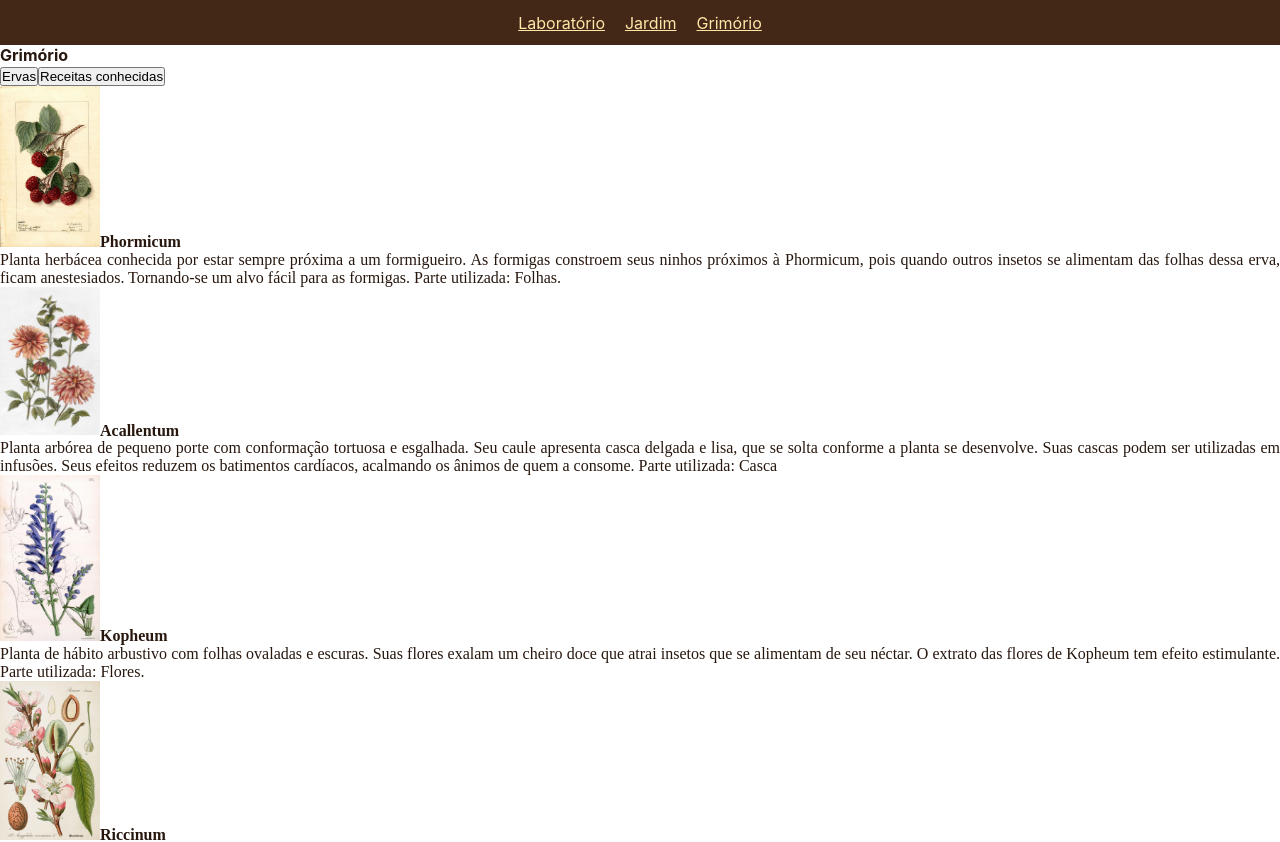
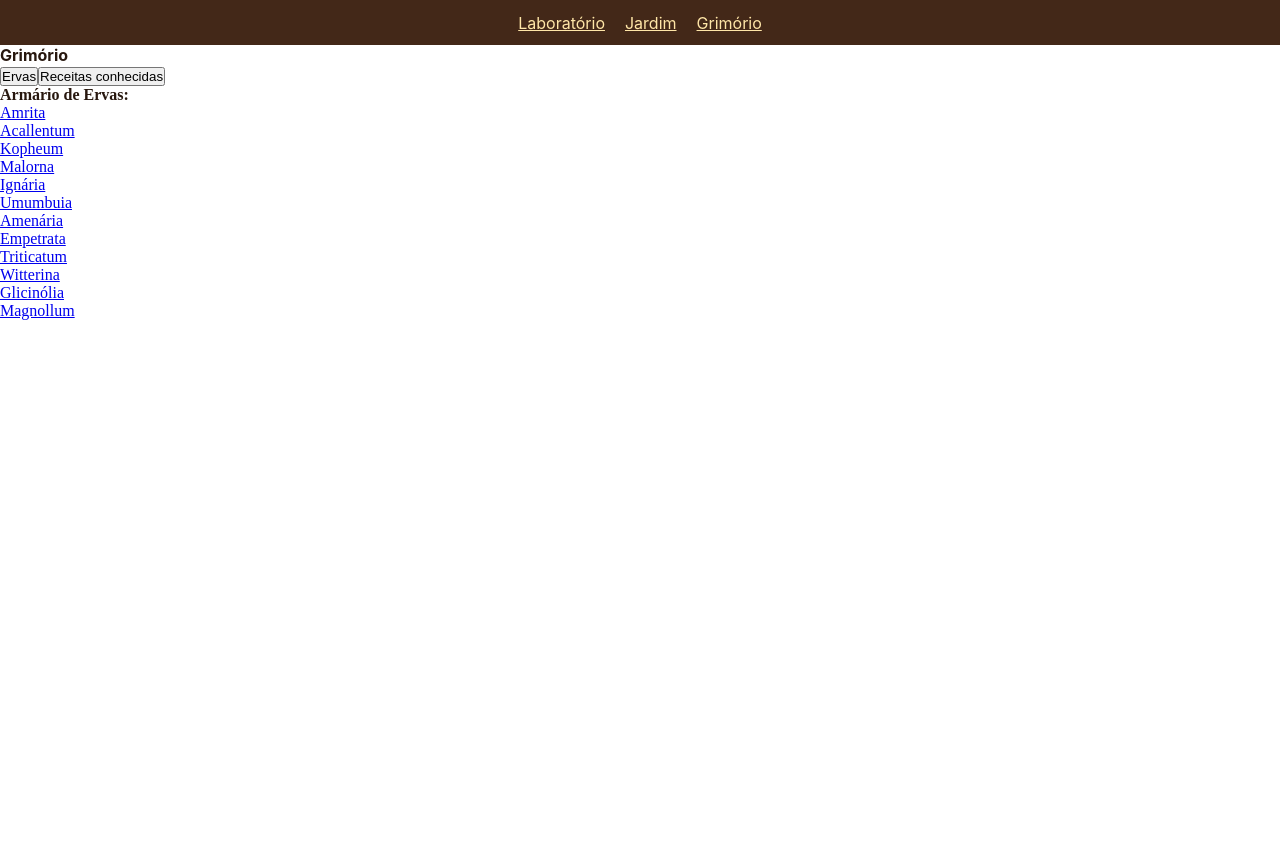
Before and after one commit to renanpbraga/boticarium, a React (Create React App) app: page /grimorio in a window 1280 px wide. Shown: the top 842 px of the page. After the commit the page ends 800 px from the top, so only its background shows below. Built offline with nearby package versions, Linux system fonts and the light colour scheme.

Commit message:
adiciona pagina de detlhes das ervas

```diff
--- a/src/App.js
+++ b/src/App.js
@@ -1,5 +1,6 @@
 import React from 'react';
 import { Route, Switch } from 'react-router-dom';
+import Ervas from './components/Ervas';
 import Grimorio from './components/Grimorio';
 import Jardim from './components/Jardim';
 // import Laboratorio from './components/Laboratorio';
@@ -11,8 +12,9 @@ function App() {
   return (
     <BoticariumProvider>
       <Switch>
+        <Route path="/grimorio/:erva" render={ (props) => <Ervas { ...props } /> } />
+        <Route path="/grimorio" render={ (props) => <Grimorio { ...props } /> } />
         <Route path="/jardim" render={ (props) => <Jardim { ...props } /> } />
-        <Route path="/grimorio" render={ (props) => <Grimorio { ...props } /> } />
         <Route exact path="/" render={ (props) => <Laboratorio2 { ...props } /> } />
       </Switch>
     </BoticariumProvider>
--- /dev/null
+++ b/src/components/Ervas.jsx
@@ -0,0 +1,19 @@
+import React, { useContext } from 'react';
+import BoticariumContext from '../context/BoticariumContext';
+
+function Ervas({ match: { params } }) {
+
+  const { jardim } = useContext(BoticariumContext)
+  const ervaNome = params.erva;
+  console.log(ervaNome);
+  const erva = jardim.find((ingred) => ingred.nome === ervaNome);
+  return (
+    <div>
+        <h1>{erva.nome}</h1>
+        <p>{erva.descricao}</p>
+        <img src={erva.img} width="400" alt={`Foto de ${erva.nome}`} />
+      </div>
+  )
+}
+
+export default Ervas;
--- a/src/components/Grimorio.jsx
+++ b/src/components/Grimorio.jsx
@@ -1,30 +1,15 @@
 import React, { useContext, useState } from 'react';
+import { Link } from 'react-router-dom';
 import BoticariumContext from '../context/BoticariumContext';
 import NavBar from './NavBar';
 
 function Grimorio() {
 
   const[isActive, setIsActive] = useState("false");
-  // const[receitas, setReceitas] = useState(false);
-  // console.log(ervas, 'ERVAS');
-  // console.log(receitas, 'RECEITAS');
 
   const handleToggle = () => {
     setIsActive(isActive === "" ? "active" : "");
   };
-
-  // const toggleClass = (ervas, receitas) => {
-  //   if(ervas === false){
-  //     setErvas(true);
-  //   } else if(ervas === true) {
-  //     setErvas(false);
-  //   }
-  //   if(!receitas){
-  //     setReceitas(true);
-  //   } else {
-  //     setReceitas(false);
-  //   };
-  // };
 
   const {receitasIniciais, jardim} = useContext(BoticariumContext);
   const getGrimorio = JSON.parse(localStorage.getItem('receitasConhecidas')) || [];
@@ -54,18 +39,20 @@ function Grimorio() {
         </button>
       </section>
       <section name="jardim" className={isActive ? "active" : "inactive"}>
+      <div className="armario-ervas">
+      <ul>
+        Armário de Ervas:
       {
-        jardim.map((erva) => (
-          (
-            <ul key={erva.nome}>
-            <img src={erva.img} width="100" alt={erva.nome}/>
-            {erva.nome}
-            <li key={erva.id}>
-              {erva.descricao}
+        jardim.map((erva, index) => (
+            <li key={index}>
+              <Link to={`/grimorio/${erva.nome}`}>
+              {erva.nome}
+              </Link>
             </li>
-          </ul>
-        )))
+        ))
       }
+      </ul>
+    </div>
       </section>
       <section className={isActive ? "inactive" : "active"}>
       {
--- a/src/context/BoticariumProvider.js
+++ b/src/context/BoticariumProvider.js
@@ -1,10 +1,10 @@
 import React, { useState } from 'react';
 import PropTypes from 'prop-types';
 import BoticariumContext from './BoticariumContext';
-import phormicum from '../img/phormicum.jpg';
+import amrita from '../img/amrita.jpg';
 import acallentum from '../img/acallentum.jpg';
 import kopheum from '../img/kopheum.jpg';
-import riccinum from '../img/riccinum.jpg';
+import malorna from '../img/malorna.jpg';
 import ignaria from '../img/ignaria.jpg';
 import umumbuia from '../img/umumbuia.jpg';
 import amenaria from '../img/amenaria.jpg';
@@ -114,11 +114,11 @@ function BoticariumProvider({children}) {
   const jardim = [
     {
       id: 1,
-      nome: "Phormicum",
-      descricao: "Planta herbácea conhecida por estar sempre próxima a um formigueiro. As formigas constroem seus ninhos próximos à Phormicum, pois quando outros insetos se alimentam das folhas dessa erva, ficam anestesiados. Tornando-se um alvo fácil para as formigas. Parte utilizada: Folhas.",
+      nome: "Amrita",
+      descricao: "Planta herbácea conhecida por estar sempre próxima a um formigueiro. As formigas constroem seus ninhos próximos à amrita, pois quando outros insetos se alimentam das folhas dessa erva, ficam anestesiados. Tornando-se um alvo fácil para as formigas. Parte utilizada: Folhas.",
       efeitos: ["Anestésico"],
       valor: 0.1,
-      img: phormicum,
+      img: amrita,
     },
     {
       id: 2,
@@ -138,11 +138,11 @@ function BoticariumProvider({children}) {
     },
     {
       id: 4,
-      nome: "Riccinum",
-      descricao: "Planta de hábito semi-arbustivo, possui folhas largas e estreladas. Seus frutos apresentam formato redondo com projeções pontiaguras. As sementes de Riccinum maceradas e deixadas em infusão liberam toxinas. Parte utilizada: Sementes.",
+      nome: "Malorna",
+      descricao: "Planta de hábito semi-arbustivo, possui folhas largas e estreladas. Seus frutos apresentam formato redondo com projeções pontiaguras. As sementes de Malorna maceradas e deixadas em infusão liberam toxinas. Parte utilizada: Sementes.",
       efeitos: ["Tóxico"],
       valor: 1,
-      img: riccinum,
+      img: malorna,
     },
     {
       id: 5,
```
Also changed, not shown: src/img/amrita.jpg (renamed from src/img/phormicum.jpg), src/img/malorna.jpg (renamed from src/img/riccinum.jpg).
